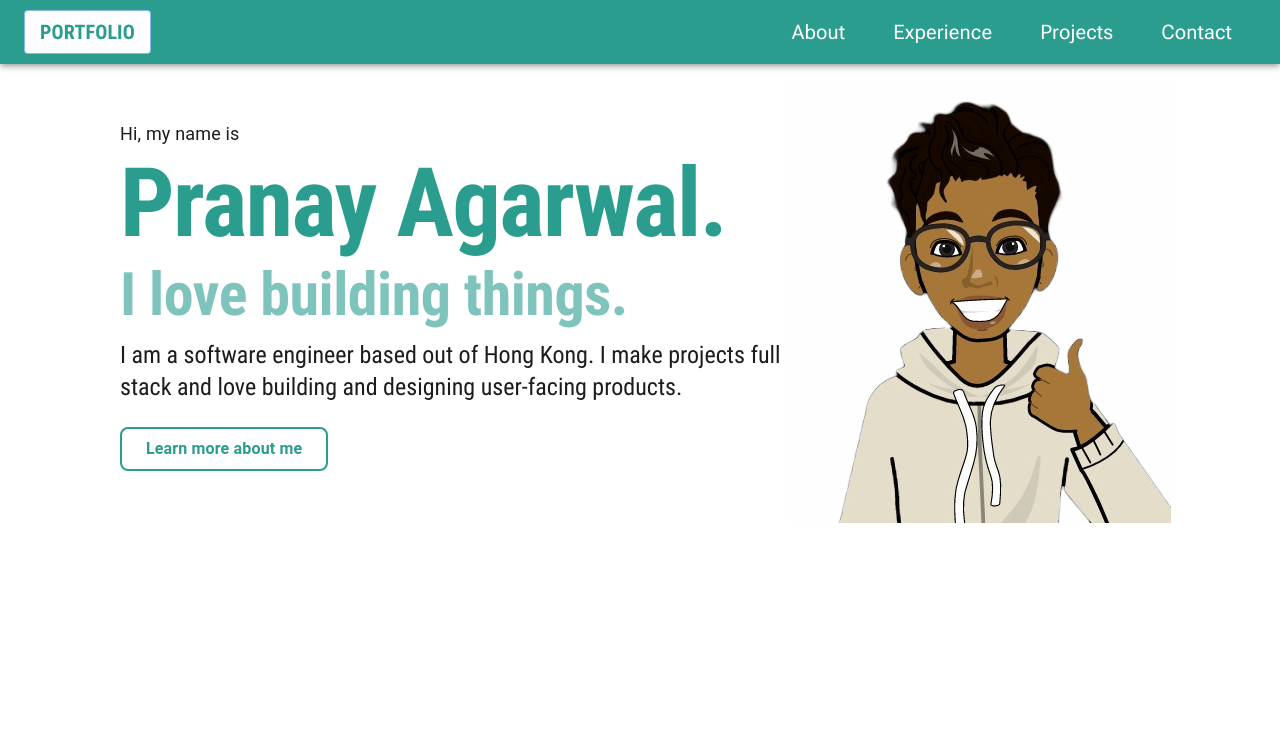
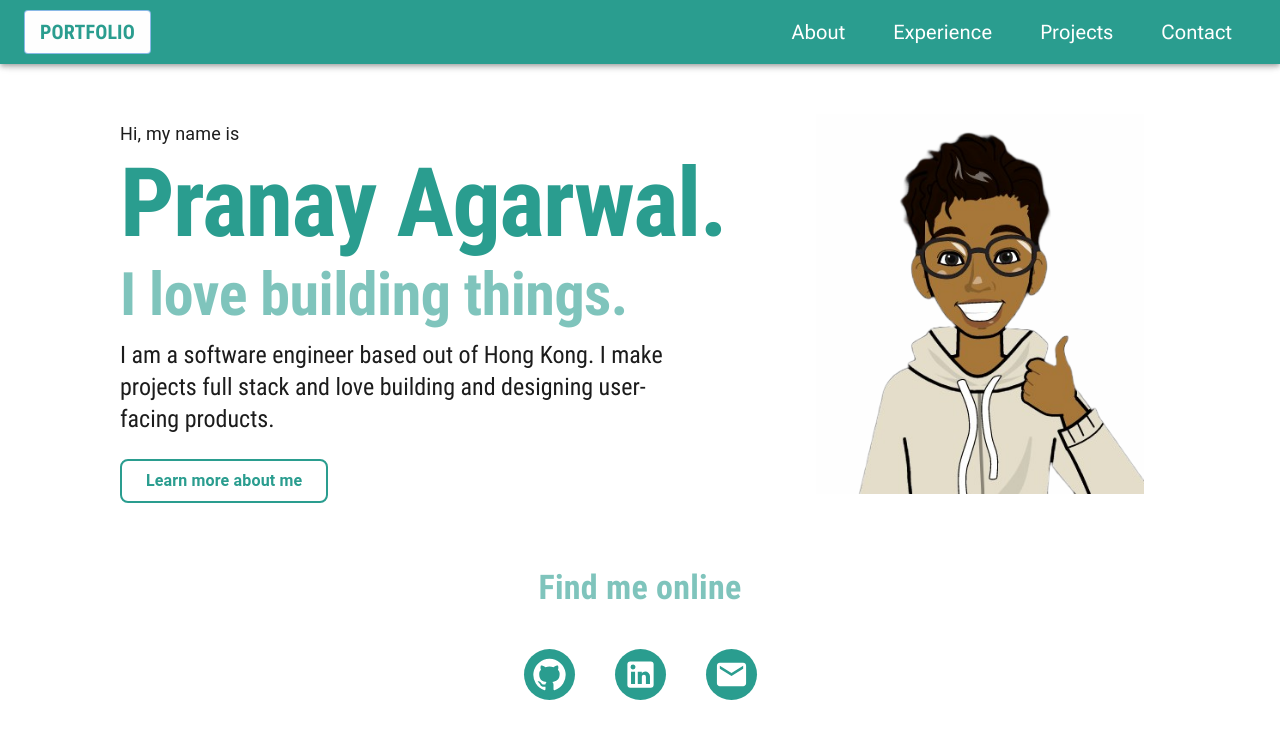
Before and after one commit to pranay1208/pranay1208.github.io, a React (Create React App) app: page / in a window 1280 px wide. Shown: the top 738 px of the page. Built offline with nearby package versions, Linux system fonts and the light colour scheme.

Commit message:
Landing page complete...almost

```diff
--- a/package.json
+++ b/package.json
@@ -8,6 +8,7 @@
     "@emotion/styled": "^11.10.5",
     "@fontsource/roboto-condensed": "^4.5.9",
     "@fontsource/roboto-flex": "^4.5.2",
+    "@mui/icons-material": "^5.11.0",
     "@mui/material": "^5.11.2",
     "@testing-library/jest-dom": "^5.14.1",
     "@testing-library/react": "^13.0.0",
--- /dev/null
+++ b/src/Components/SocialsIcon.jsx
@@ -0,0 +1,49 @@
+import { IconButton } from "@mui/material";
+import GithubIcon from "@mui/icons-material/GitHub";
+import LinkedInIcon from "@mui/icons-material/LinkedIn";
+import EmailIcon from "@mui/icons-material/Email";
+
+export const GithubSocialIcon = ({ backgroundColor, hoverColor }) => {
+  return (
+    <IconButton
+      sx={{
+        backgroundColor,
+        "&:hover": { backgroundColor: hoverColor },
+      }}
+      color='white'
+      href='https://github.com/pranay1208'
+    >
+      <GithubIcon fontSize='large' sx={{ color: "#fff" }} />
+    </IconButton>
+  );
+};
+
+export const LinkedinSocialIcon = ({ backgroundColor, hoverColor }) => {
+  return (
+    <IconButton
+      sx={{
+        backgroundColor,
+        "&:hover": { backgroundColor: hoverColor },
+      }}
+      color='white'
+      href='https://www.linkedin.com/in/pranay-agarwal-5b0652193/'
+    >
+      <LinkedInIcon fontSize='large' sx={{ color: "#fff" }} />
+    </IconButton>
+  );
+};
+
+export const EmailSocialIcon = ({ backgroundColor, hoverColor }) => {
+  return (
+    <IconButton
+      sx={{
+        backgroundColor,
+        "&:hover": { backgroundColor: hoverColor },
+      }}
+      color='white'
+      href='mailto:pranayagarwal1208@gmail.com'
+    >
+      <EmailIcon fontSize='large' sx={{ color: "#fff" }} />
+    </IconButton>
+  );
+};
--- a/src/Pages/LandingPage.jsx
+++ b/src/Pages/LandingPage.jsx
@@ -1,5 +1,10 @@
 import { Box, Grid, Typography } from "@mui/material";
 import TopBar from "../Components/AppBar";
+import {
+  EmailSocialIcon,
+  GithubSocialIcon,
+  LinkedinSocialIcon,
+} from "../Components/SocialsIcon";
 import StyledButton from "../Components/StyledButton";
 import avatar from "../images/thumbs-up-avatar.png";
 import routes from "../routes";
@@ -9,10 +14,10 @@ const pageColorSecondary = "rgba(42, 157, 143, 0.6)";
 
 const LandingPage = () => {
   return (
-    <Box height='100vh' paddingX={15} paddingY={15}>
+    <Box paddingX={15} paddingY={15}>
       <TopBar backgroundColor={pageColor} />
       <Grid container spacing={5}>
-        <Grid container item md={8} xs>
+        <Grid container item lg={8} xs>
           <Box>
             <Typography variant='body1' fontSize={18}>
               Hi, my name is
@@ -38,6 +43,7 @@ const LandingPage = () => {
               component='div'
               fontFamily='RobotoCondensed'
               paddingTop={1}
+              maxWidth='80%'
             >
               I am a software engineer based out of Hong Kong. I make projects
               full stack and love building and designing user-facing products.
@@ -50,9 +56,9 @@ const LandingPage = () => {
           </Box>
         </Grid>
         <Grid
-          md={4}
+          lg={4}
           sx={{
-            display: { md: "flex", xs: "none" },
+            display: { lg: "flex", xs: "none" },
             justifyContent: "center",
             alignItems: "center",
           }}
@@ -62,6 +68,49 @@ const LandingPage = () => {
             alt='Avatar'
             sx={{ objectFit: "fill" }}
             color='#fff'
+            height='85%'
+          />
+        </Grid>
+      </Grid>
+      <Grid
+        container
+        display='flex'
+        justifyContent='center'
+        alignItems='center'
+        marginY={5}
+      >
+        <Typography
+          variant='h4'
+          component='div'
+          fontFamily='RobotoCondensedBold'
+          color={pageColorSecondary}
+        >
+          Find me online
+        </Typography>
+      </Grid>
+      <Grid
+        container
+        display='flex'
+        alignItems='center'
+        justifyContent='center'
+        spacing={5}
+      >
+        <Grid item>
+          <GithubSocialIcon
+            backgroundColor={pageColor}
+            hoverColor={pageColorSecondary}
+          />
+        </Grid>
+        <Grid item>
+          <LinkedinSocialIcon
+            backgroundColor={pageColor}
+            hoverColor={pageColorSecondary}
+          />
+        </Grid>
+        <Grid item>
+          <EmailSocialIcon
+            backgroundColor={pageColor}
+            hoverColor={pageColorSecondary}
           />
         </Grid>
       </Grid>
```
Also changed, not shown: 2 other files (tests, documents, lock files or other folders).
